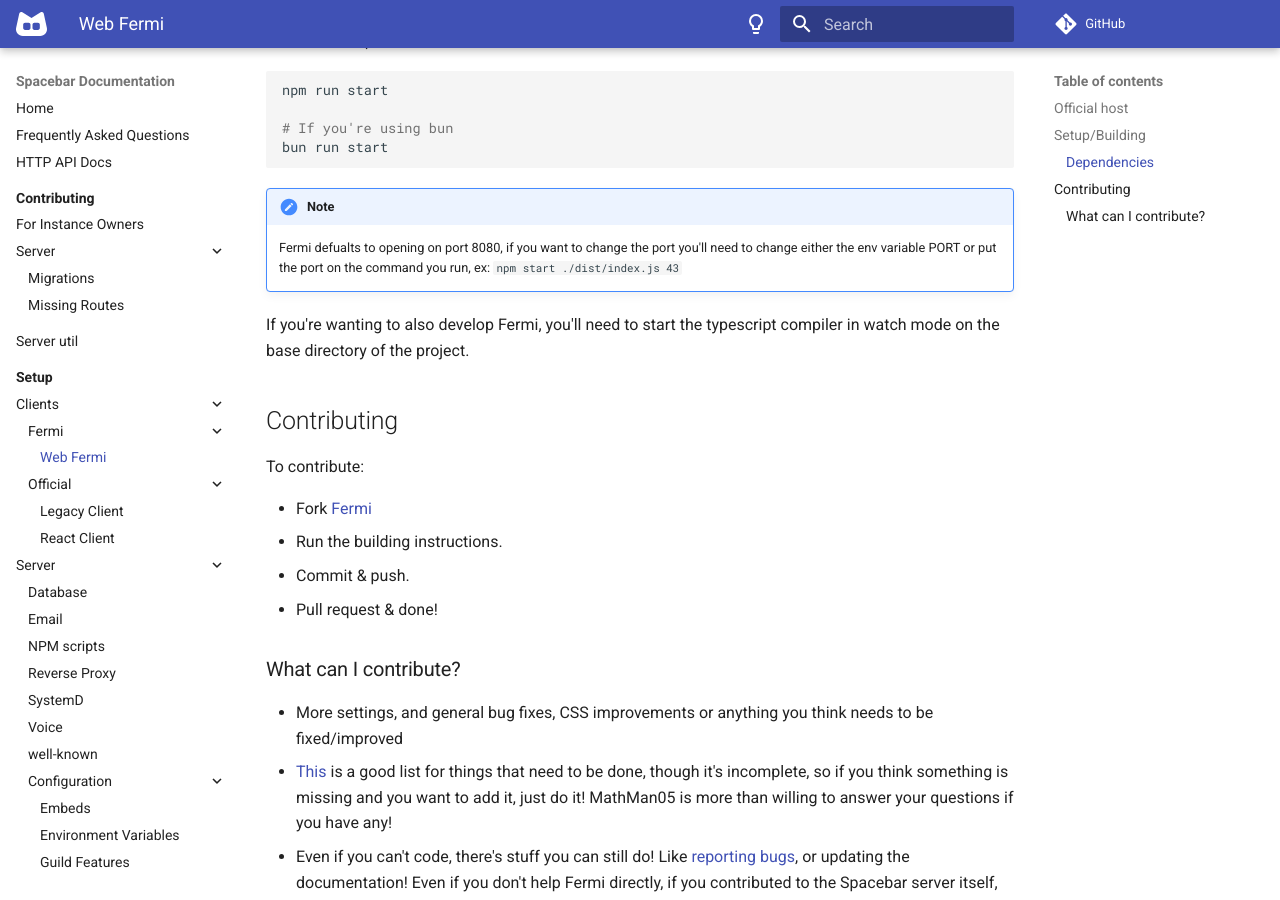
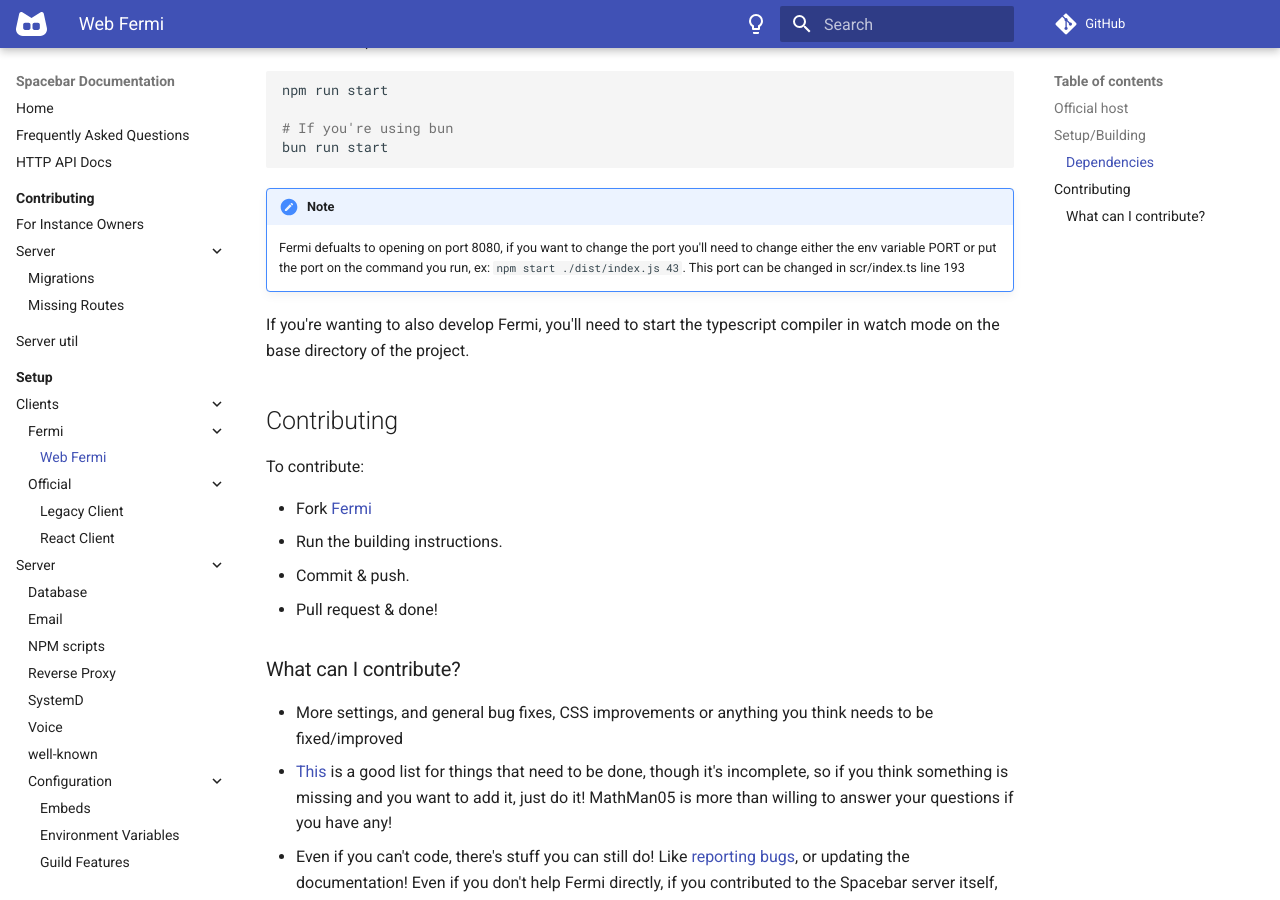
Before and after one commit to spacebarchat/docs, an MkDocs documentation site: the page built from docs/setup/clients/fermi/web.md, in a window 1280 px wide and 900 px high, scrolled down 1234 px. Built offline with MkDocs 1.6.1 and Material for MkDocs 9.7.7, drawn with Linux system fonts in a browser that asks for light colours; comment, search, counter and statistics services are not loaded.

Commit message:
Update web.md
adding where port is at in the source code for port change if needed

````diff
--- a/docs/setup/clients/fermi/web.md
+++ b/docs/setup/clients/fermi/web.md
@@ -58,7 +58,7 @@
 ```
 !!! note
 
-    Fermi defualts to opening on port 8080, if you want to change the port you'll need to change either the env variable PORT or put the port on the command you run, ex: `npm start ./dist/index.js 43`
+    Fermi defualts to opening on port 8080, if you want to change the port you'll need to change either the env variable PORT or put the port on the command you run, ex: `npm start ./dist/index.js 43`. This port can be changed in scr/index.ts line 193
 
 If you're wanting to also develop Fermi, you'll need to start the typescript compiler in watch mode on the base directory of the project.
 
````
